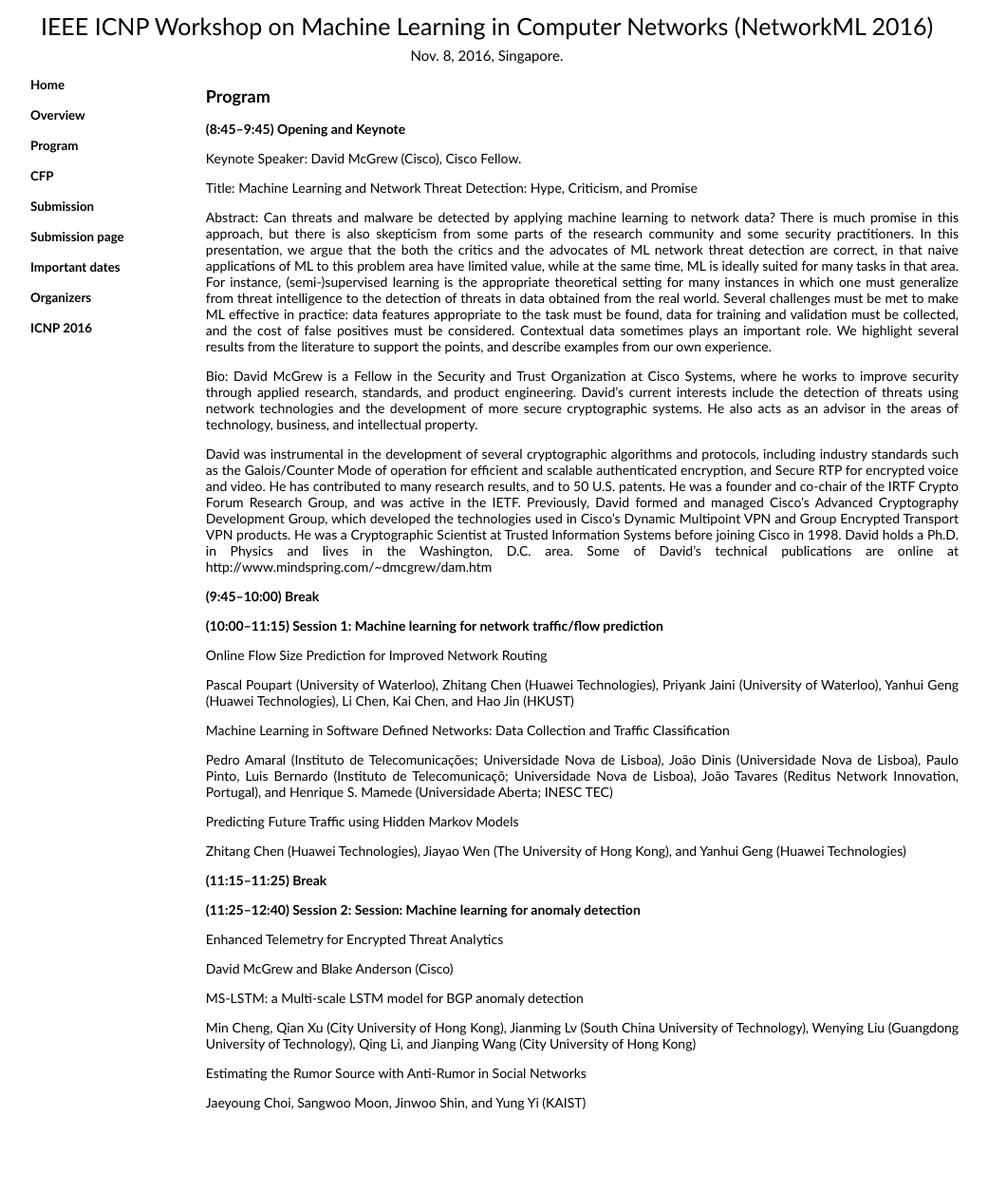
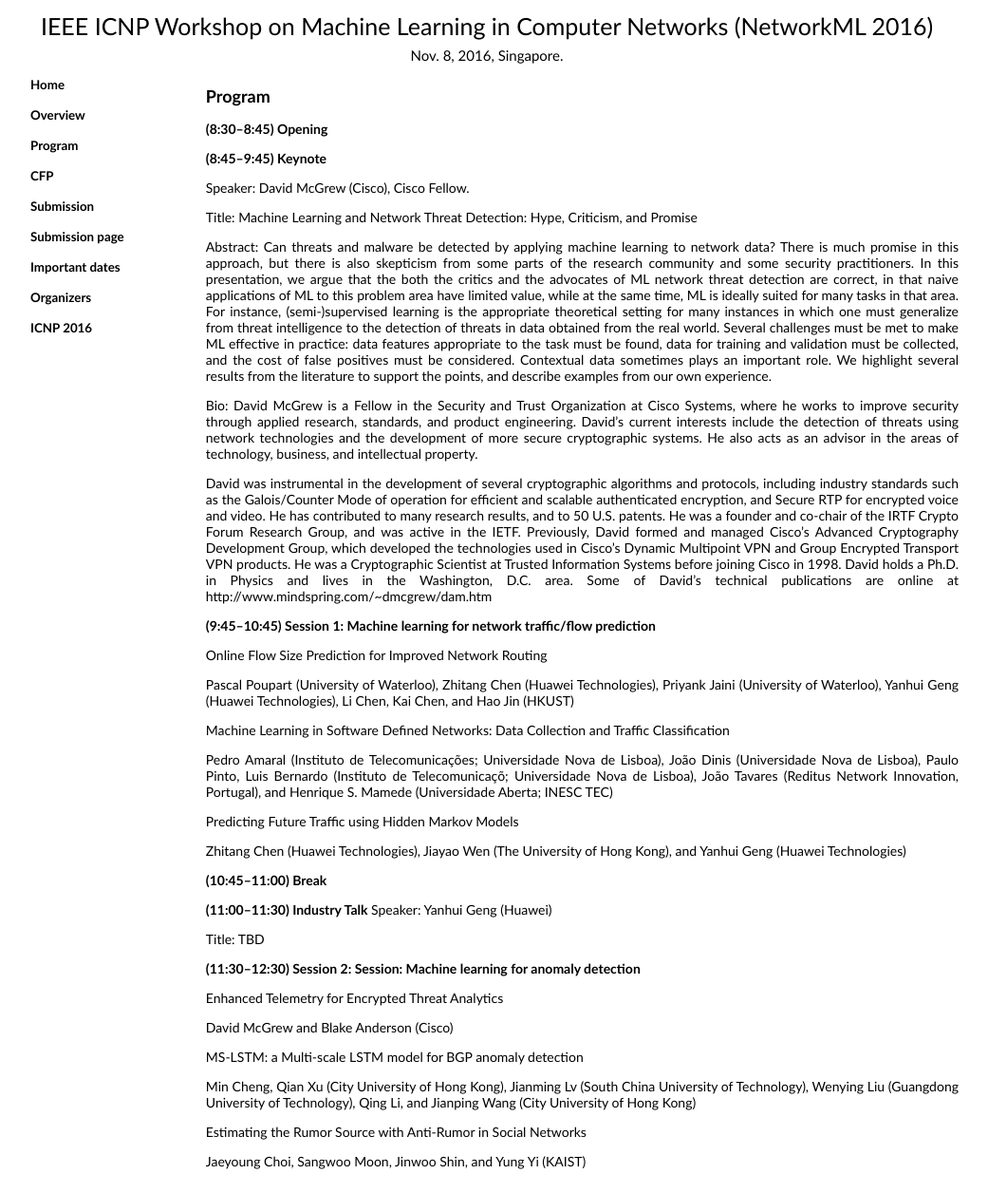
Before and after one commit to networkml/networkml.github.io, a Jekyll site: the page built from program.html, in a window 1280 px wide. Shown: the whole page at 95% size, without its empty margins (127-1168 px from the left). Built offline with Jekyll 4.4.1, drawn with Linux system fonts in a browser that asks for light colours; before the commit the page ends 1194 px from its top, so only the background shows below that.

Commit message:
schedule revised

```diff
--- a/_includes/program.md
+++ b/_includes/program.md
@@ -1,8 +1,10 @@
 ## Program ##
 
-__(8:45--9:45) Opening and Keynote__
+__(8:30--8:45) Opening__
 
-Keynote Speaker: David McGrew (Cisco), Cisco Fellow.
+__(8:45--9:45) Keynote__
+
+Speaker: David McGrew (Cisco), Cisco Fellow.
 
 Title: Machine Learning and Network Threat Detection: Hype, Criticism, and Promise
 
@@ -11,11 +13,9 @@ Abstract: Can threats and malware be detected by applying machine learning to ne
 Bio:
 David McGrew is a Fellow in the Security and Trust Organization at Cisco Systems, where he works to improve security through applied research, standards, and product engineering.  David's current interests include the detection of threats using network technologies and the development of more secure cryptographic systems.  He also acts as an advisor in the areas of technology, business, and intellectual property.
 
-David was instrumental in the development of several cryptographic algorithms and protocols, including industry standards such as the Galois/Counter Mode of operation for efficient and scalable authenticated encryption, and Secure RTP for encrypted voice and video.  He has contributed to many research results, and to 50 U.S. patents.  He was a founder and co-chair of the IRTF Crypto Forum Research Group, and was active in the IETF.  Previously, David formed and managed Cisco’s Advanced Cryptography Development Group, which developed the technologies used in Cisco’s Dynamic Multipoint VPN and Group Encrypted Transport VPN products.   He was a Cryptographic Scientist at Trusted Information Systems before joining Cisco in 1998. David holds a Ph.D. in Physics and lives in the Washington, D.C. area.  Some of David's technical publications are online at http://www.mindspring.com/~dmcgrew/dam.htm
+David was instrumental in the development of several cryptographic algorithms and protocols, including industry standards such as the Galois/Counter Mode of operation for efficient and scalable authenticated encryption, and Secure RTP for encrypted voice and video.  He has contributed to many research results, and to 50 U.S. patents.  He was a founder and co-chair of the IRTF Crypto Forum Research Group, and was active in the IETF. Previously, David formed and managed Cisco’s Advanced Cryptography Development Group, which developed the technologies used in Cisco’s Dynamic Multipoint VPN and Group Encrypted Transport VPN products.   He was a Cryptographic Scientist at Trusted Information Systems before joining Cisco in 1998. David holds a Ph.D. in Physics and lives in the Washington, D.C. area.  Some of David's technical publications are online at http://www.mindspring.com/~dmcgrew/dam.htm
 
-__(9:45--10:00) Break__
-
-__(10:00--11:15) Session 1: Machine learning for network traffic/flow prediction__
+__(9:45--10:45) Session 1: Machine learning for network traffic/flow prediction__
 
 Online Flow Size Prediction for Improved Network Routing
 
@@ -29,9 +29,15 @@ Predicting Future Traffic using Hidden Markov Models
 
 Zhitang Chen (Huawei Technologies), Jiayao Wen (The University of Hong Kong), and Yanhui Geng (Huawei Technologies)
 
-__(11:15--11:25) Break__
+__(10:45--11:00) Break__
 
-__(11:25--12:40) Session 2: Session: Machine learning for anomaly detection__
+__(11:00--11:30) Industry Talk__
+Speaker: Yanhui Geng (Huawei)
+
+Title: TBD
+
+
+__(11:30--12:30) Session 2: Session: Machine learning for anomaly detection__
 
 Enhanced Telemetry for Encrypted Threat Analytics
 
```
